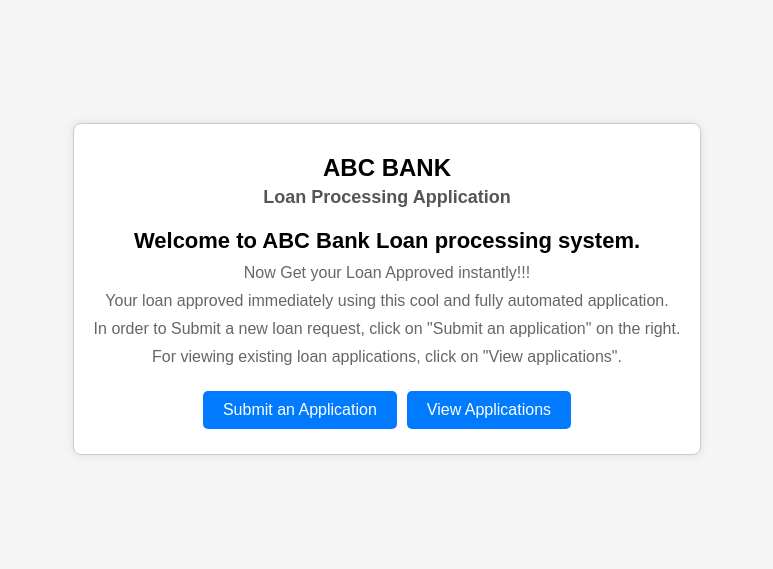
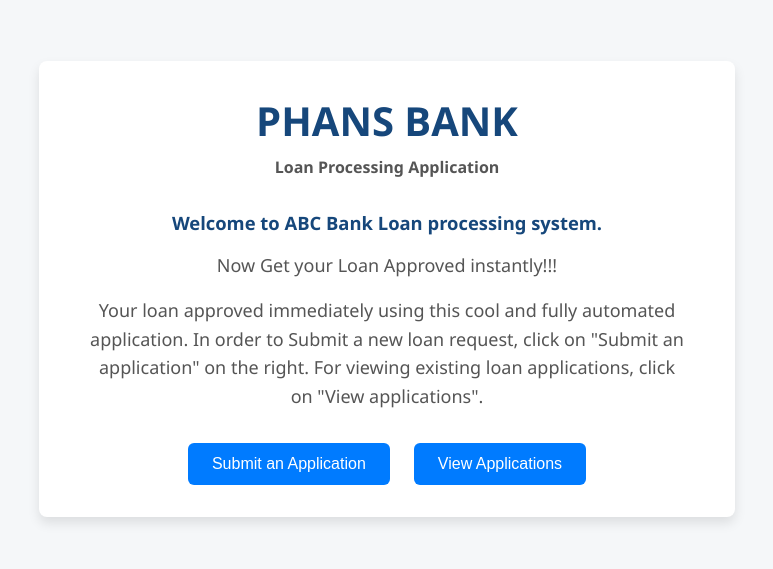
Before and after one commit to kriti-ss03/Loan-Processing-System-frontend, an Angular app in the folder loan-processing-system/: page / in a window 1280 px wide. Shown: the part 119-688 px from the top of the page, without its empty margins (253-1026 px from the left). Built offline with nearby package versions, Linux system fonts and the light colour scheme.

Commit message:
final styling done

```diff
--- a/loan-processing-system/src/app/home/home.component.html
+++ b/loan-processing-system/src/app/home/home.component.html
@@ -1,17 +1,15 @@
 <body>
   <div class="container">
       <div class="header">
-            <!-- add the image later below -->
-            <!-- <img src="abc-bank-logo.png" alt="ABC Bank Logo">  -->
-            <h1>ABC BANK</h1>
-            <h2>Loan Processing Application</h2>
+          <h1>PHANS BANK</h1>
+          <h3>Loan Processing Application</h3>
       </div>
       <div class="content">
-            <h3>Welcome to ABC Bank Loan processing system.</h3>
+          <h2>Welcome to ABC Bank Loan processing system.</h2>
           <p>Now Get your Loan Approved instantly!!!</p>
-            <p>Your loan approved immediately using this cool and fully automated application.</p>
-            <p>In order to Submit a new loan request, click on "Submit an application" on the right.</p>
-            <p>For viewing existing loan applications, click on "View applications".</p>
+          <p>Your loan approved immediately using this cool and fully automated application.
+          In order to Submit a new loan request, click on "Submit an application" on the right.
+          For viewing existing loan applications, click on "View applications".</p>
       </div>
       <div class="buttons">
           <button [routerLink]="['/submitloan']">Submit an Application</button>
--- a/loan-processing-system/src/app/home/home.component.scss
+++ b/loan-processing-system/src/app/home/home.component.scss
@@ -1,63 +1,130 @@
+/* Global Styles */
 body {
-    font-family: Arial, sans-serif;
+  font-family: 'Segoe UI', Tahoma, Geneva, Verdana, sans-serif;
+  background-color: #f5f7f9;
   margin: 0;
   padding: 0;
   display: flex;
   justify-content: center;
   align-items: center;
   height: 100vh;
-    background-color: #f5f5f5;
 }
 
+/* Container Styles */
 .container {
+  background-color: #ffffff;
+  border-radius: 8px;
+  box-shadow: 0 6px 12px rgba(0, 0, 0, 0.1);
+  padding: 2rem 3rem;
   text-align: center;
-    background-color: white;
-    padding: 20px;
-    border: 1px solid #ccc;
-    border-radius: 8px;
-    box-shadow: 0 0 10px rgba(0, 0, 0, 0.1);
+  max-width: 600px;
+  width: 100%;
+  transition: box-shadow 0.3s ease;
 }
 
-.header img {
-    max-width: 100px;
+.container:hover {
+  box-shadow: 0 8px 16px rgba(0, 0, 0, 0.2);
+}
+
+/* Header Styles */
+.header {
+  margin-bottom: 2rem;
 }
 
 .header h1 {
-    margin: 10px 0 5px;
-    font-size: 24px;
+  color: #16477b;
+  font-size: 2.5rem;
+  margin: 0;
 }
 
-.header h2 {
-    margin: 0;
-    font-size: 18px;
-    color: #555;
+.header h3 {
+  color: #555555;
+  font-size: 1.0rem;
+  margin: 0.5rem 0 0;
 }
 
-.content h3 {
-    font-size: 22px;
-    margin: 20px 0 10px;
+/* Content Styles */
+.content {
+  margin-bottom: 2rem;
+}
+
+.content h2 {
+  color: #16477b;
+  font-size: 1.15rem;
+  margin: 0 0 1rem;
 }
 
 .content p {
-    margin: 10px 0;
-    color: #666;
+  color: #555555;
+  font-size: 1.125rem;
+  line-height: 1.6;
+  margin-bottom: 1rem;
 }
 
+/* Button Container Styles */
 .buttons {
+  display: flex;
+  justify-content: center;
+  gap: 1.5rem;
   margin-top: 20px;
 }
 
+/* Button Styles */
 button {
-    background-color: #007bff;
-    color: white;
+  background-color: #007bff; /* Default color */
   border: none;
-    padding: 10px 20px;
-    margin: 5px;
-    border-radius: 5px;
+  border-radius: 6px;
+  color: #ffffff;
   cursor: pointer;
-    font-size: 16px;
+  font-size: 1rem;
+  font-weight: 500;
+  padding: 0.75rem 1.5rem;
+  text-transform: none; /* Preserve original case */
+  transition: background-color 0.3s ease, transform 0.2s ease;
 }
 
 button:hover {
   background-color: #0056b3;
 }
+
+button:active {
+  transform: translateY(2px);
+}
+
+/* Specific Button Styles */
+#submitloan {
+  background-color: #28a745; /* Green color */
+}
+
+#submitloan:hover {
+  background-color: #218838; /* Darker green on hover */
+}
+
+#viewapps {
+  background-color: #ffc107; /* Yellow color */
+}
+
+#viewapps:hover {
+  background-color: #e0a800; /* Darker yellow on hover */
+}
+
+p {
+  margin: 0;
+  color: #555555;
+}
+
+/* Navbar Styles (if needed) */
+.navbar {
+  background-color: #343a40;
+  padding: 1rem;
+}
+
+.navbar a {
+  color: #ffffff;
+  margin: 0 1rem;
+  text-decoration: none;
+}
+
+.navbar a:hover {
+  color: #ffc107;
+}
--- a/loan-processing-system/src/app/viewapps/viewapps.component.html
+++ b/loan-processing-system/src/app/viewapps/viewapps.component.html
@@ -1,4 +1,38 @@
-<h2>View Applications</h2>
+<!-- <h2>View Applications</h2>
+<p>You can view the applications here:</p>
+
+<table>
+  <thead>
+    <tr>
+      <th>Application ID</th>
+      <th>Applicant Name</th>
+      <th>Submitted Date</th>
+      <th>Status</th>
+    </tr>
+  </thead>
+  <tbody>
+    <tr *ngFor="let application of applications">
+        <td><a [routerLink]="['/viewapplication', application.applicationId]">{{ application.applicationId }}</a></td>
+
+      <td>{{ application.firstName }}  {{application.middleName}}  {{application.lastName}}</td>
+
+      <td>{{ application.submittedDate }}</td>
+      <td>{{ application.applicationStatus }}</td>
+    </tr>
+  </tbody>
+</table>
+
+<button type="button" [routerLink]="['']" >Back</button> -->
+<nav class="navbar">
+  <div class="navbar-container">
+      <a [routerLink]="['']" class="navbar-logo">PHANS-BANK</a>
+
+      <a [routerLink]="['']" class="navbar-link">Home</a>
+
+  </div>
+</nav>
+
+<h2>Submitted Applications</h2>
 <p>You can view the applications here:</p>
 
 <table>
--- a/loan-processing-system/src/app/viewapps/viewapps.component.scss
+++ b/loan-processing-system/src/app/viewapps/viewapps.component.scss
@@ -1,13 +1,261 @@
+body {
+
+  font-family: 'Segoe UI', Tahoma, Geneva, Verdana, sans-serif;
+
+}
+
+h2, p, button {
+
+  text-align: center;
+
+}
+
+
+
+h2 {
+
+  color: #0056b3;
+
+}
+
+
+
+/* Styling the table */
+
 table {
-    width: 100%;
-    border-collapse: collapse;
-  }
 
-  th, td {
-    border: 1px solid #ddd;
-    padding: 8px;
-  }
+  width: 80%;
 
-  th {
-    background-color: #f2f2f2;
-  }
+  margin: 0 auto; /* Center the table */
+
+  border-collapse: collapse;
+
+  box-shadow: 0px 0px 10px rgba(0, 0, 0, 0.1); /* Add subtle shadow */
+
+}
+
+
+
+/* Styling table headers and cells */
+
+th, td {
+
+  border: 1px solid #ddd;
+
+  padding: 12px; /* Increased padding for better spacing */
+
+  text-align: center; /* Center text inside the table */
+
+}
+
+
+
+/* Styling table headers */
+
+th {
+
+  background-color: #f2f2f2;
+
+  color: #333;
+
+  font-weight: bold;
+
+}
+
+
+
+/* Styling table rows */
+
+tr:nth-child(even) {
+
+  background-color: #f9f9f9; /* Add alternating row color */
+
+}
+
+
+
+tr:hover {
+
+  background-color: #f1f1f1; /* Highlight row on hover */
+
+}
+
+
+
+/* Styling links */
+
+a {
+
+  color: #007BFF;
+
+  text-decoration: none;
+
+}
+
+
+
+a:hover {
+
+  text-decoration: underline;
+
+}
+
+
+
+/* Styling the back button */
+
+button {
+
+  display: block; /* Make the button a block element */
+
+  margin: 20px auto; /* Center the button and add top margin */
+
+  padding: 10px 20px;
+
+  background-color: #007BFF;
+
+  color: white;
+
+  border: none;
+
+  border-radius: 4px;
+
+  cursor: pointer;
+
+}
+
+
+
+button:hover {
+
+  background-color: #0056b3;
+
+}
+
+
+
+.navbar {
+
+  background-color: #007BFF; /* Blue color */
+
+  padding: 1rem;
+
+  color: #fff;
+
+  box-shadow: inset 0 -10px 6px rgba(0, 0, 0, 0.2)
+
+}
+
+
+
+.navbar-container {
+
+  display: flex;
+
+  justify-content: space-between;
+
+  align-items: center;
+
+  max-width: 1200px;
+
+  margin: 0 50px;
+
+
+
+
+
+}
+
+
+
+.navbar-logo {
+
+  font-size: 1.5rem;
+
+  font-weight: bold;
+
+  color: #fff;
+
+  text-decoration: none;
+
+}
+
+
+
+.navbar-menu {
+
+  list-style: none;
+
+  display: flex;
+
+  gap: 1rem;
+
+  margin: 0;
+
+  padding: 0;
+
+}
+
+
+
+.navbar-item {
+
+  list-style: none;
+
+}
+
+
+
+.navbar-link {
+
+  color: #fff;
+
+  text-decoration: none;
+
+  font-size: 1rem;
+
+  position: absolute;
+
+    left: 1380px
+
+}
+
+
+
+.navbar-link:hover {
+
+  text-decoration: underline;
+
+}
+
+
+
+.navbar-btn {
+
+  background-color: #fff;
+
+  color: #007BFF;
+
+  padding: 0.5rem 1rem;
+
+  border-radius: 5px;
+
+  text-decoration: none;
+
+  font-size: 1rem;
+
+}
+
+
+
+.navbar-btn:hover {
+
+  background-color: #0056b3;
+
+  color: #fff;
+
+}
+
+
+
+//navbar end
```
Lines whose indentation alone changed are shown as unchanged.
